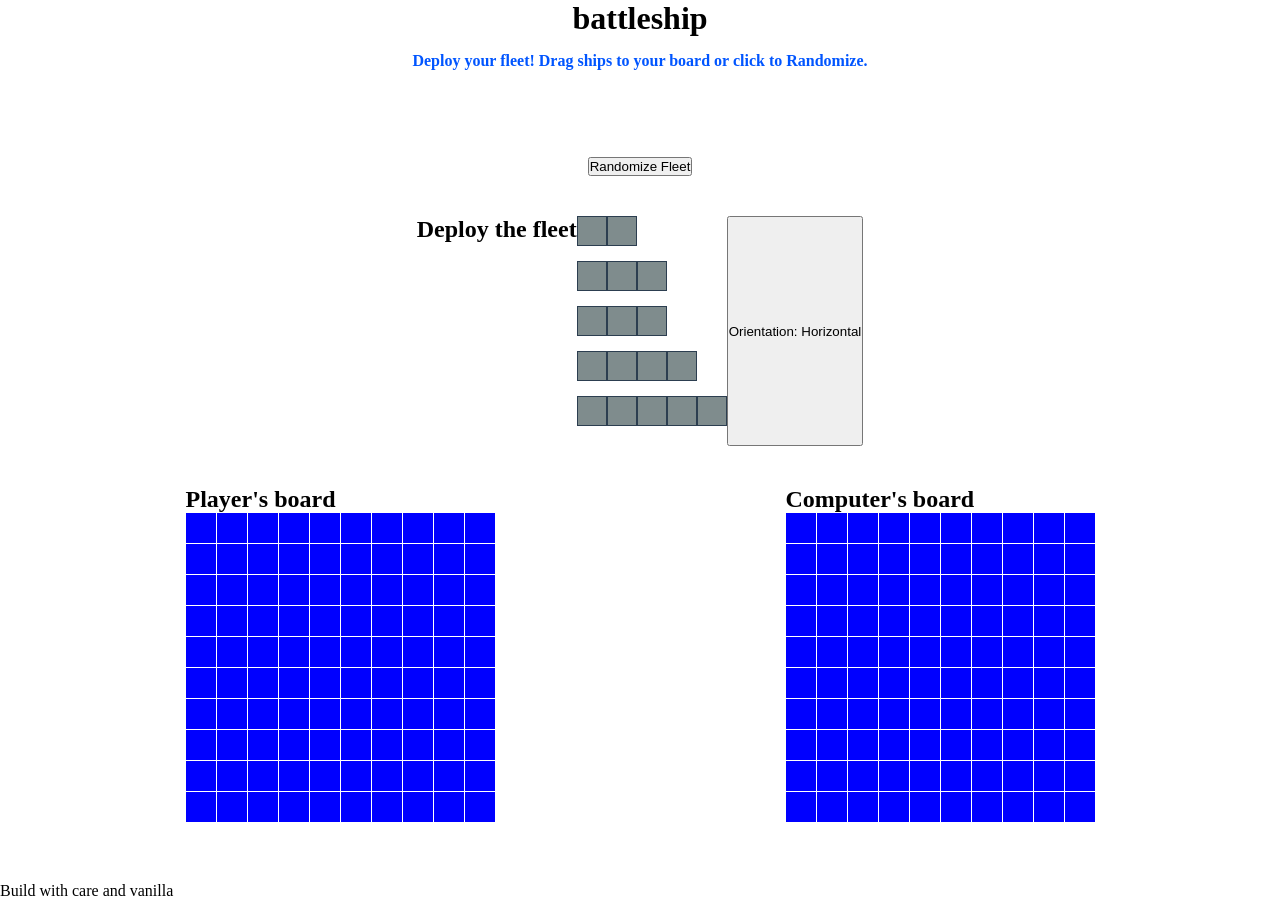
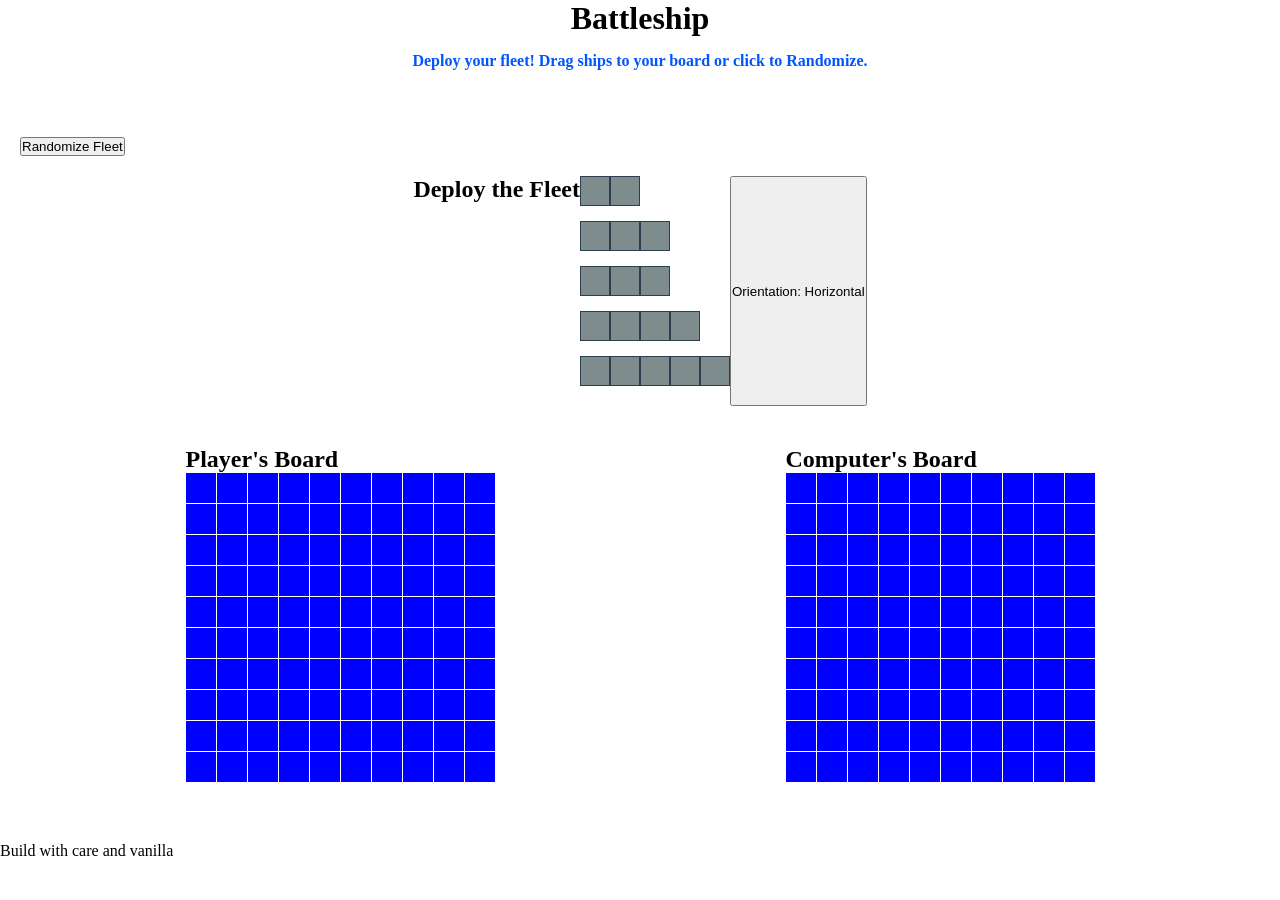
Before and after one commit to cmatsagka/battleship, a website built with webpack: page src/template.html in a window 1280 px wide. After the commit the page ends 860 px from the top, so only its background shows below. Built offline with nearby package versions, Linux system fonts and the light colour scheme.

Commit message:
Fix html structure

```diff
--- a/src/template.html
+++ b/src/template.html
@@ -3,42 +3,42 @@
 	<head>
 		<meta charset="UTF-8" />
 		<meta name="viewport" content="width=device-width, initial-scale=1.0" />
-		<title>battleship</title>
+		<title>Battleship</title>
 	</head>
 	<body>
-		<header>
-			<h1>battleship</h1>
+		<header class="game-header">
+			<h1>Battleship</h1>
 			<div class="message-container">
 				<p id="human-message" class="message"></p>
 				<p id="comp-message" class="message"></p>
 			</div>
 			<button id="restart-btn" class="hidden">Play Again</button>
 		</header>
-		<main>
-			<div class="setup-container">
+		<main class="game-container">
+			<section id="setup-phase" class="setup-wrapper">
 				<div class="setup-controls">
 					<button id="random-p1-btn">Randomize Fleet</button>
 					<button id="start-match-btn" class="hidden">
 						Commit Fleet & Start
 					</button>
 				</div>
-			</div>
 				<div id="fleet-container">
-				<h2>Deploy the fleet</h2>
+					<h2>Deploy the Fleet</h2>
 					<div id="ship-dock"></div>
 					<button id="rotate-btn" data-orientation="horizontal">
 						Orientation: Horizontal
 					</button>
 				</div>
+			</section>
 			<div class="boards-container">
-				<div class="section player">
-					<h2>Player's board</h2>
+				<section class="board-section player">
+					<h2 id="player-heading">Player's Board</h2>
 					<div id="human-board" class="board"></div>
-				</div>
-				<div class="section computer">
-					<h2>Computer's board</h2>
+				</section>
+				<section class="board-section computer">
+					<h2 id="computer-heading">Computer's Board</h2>
 					<div id="comp-board" class="board"></div>
-				</div>
+				</section>
 			</div>
 		</main>
 		<footer class="site-footer">
```
Lines whose indentation alone changed are shown as unchanged.
